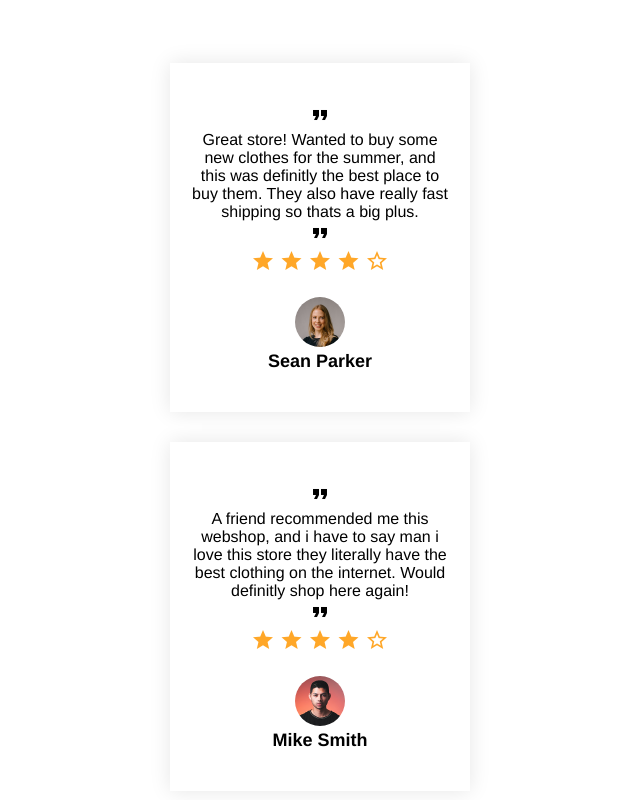
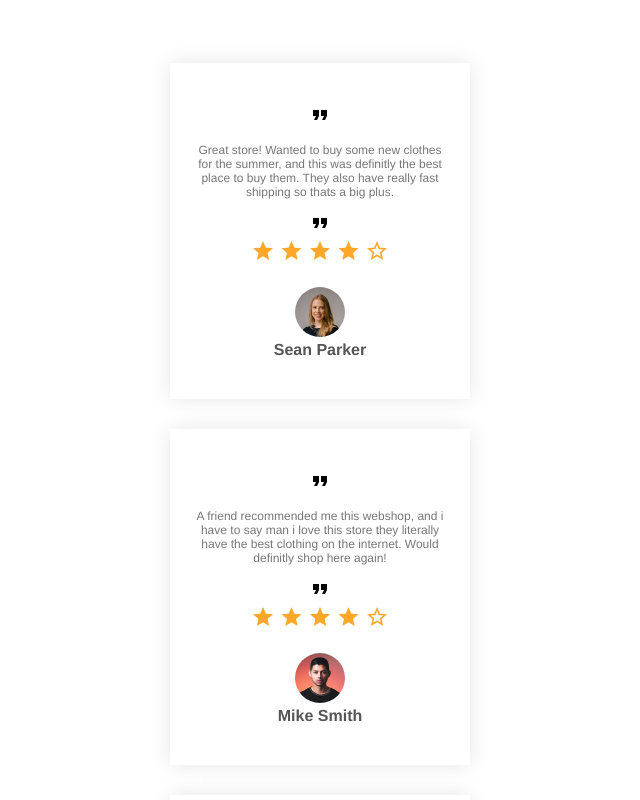
Before and after one commit to cheunyinz/overviewpage_srp_duo_a, a plain HTML site: page index.html in a window 1280 px wide. Shown: the part 4480-5280 px from the top of the page, without its empty margins (320-960 px from the left). Drawn offline with Linux system fonts and the light colour scheme.

Commit message:
reviews nog ietsjes aangepast

```diff
--- a/css/style.css
+++ b/css/style.css
@@ -203,3 +203,15 @@ main h3 {
 transform: translateY(-10px);
 
 }
+
+.col-3 p{
+    font-size: 12px;
+    margin: 12px 0;
+    color: #777;
+}
+
+.testimonial .col-3 h2{
+    font-weight: 600;
+    color: #555;
+    font-size: 16px;
+}
```
